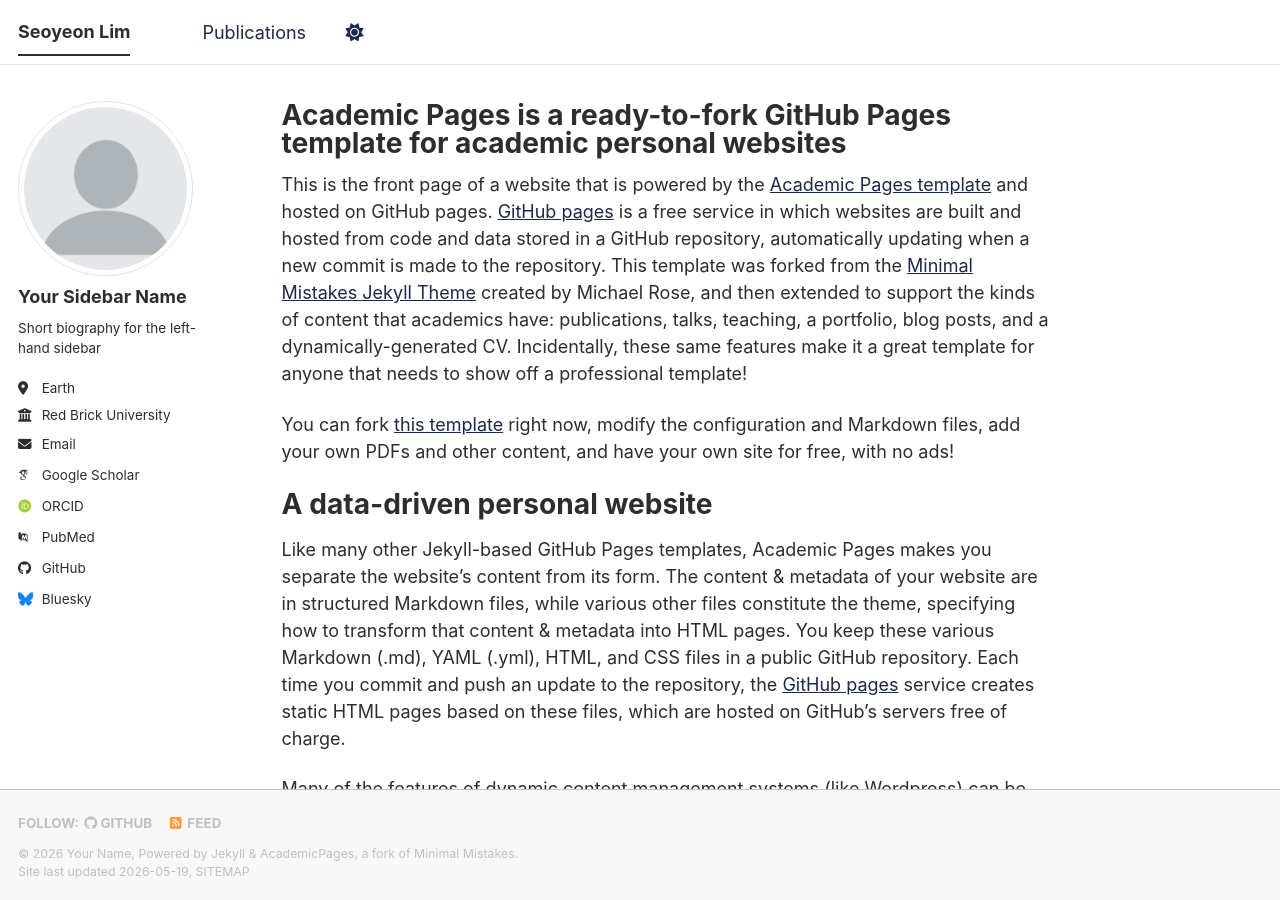
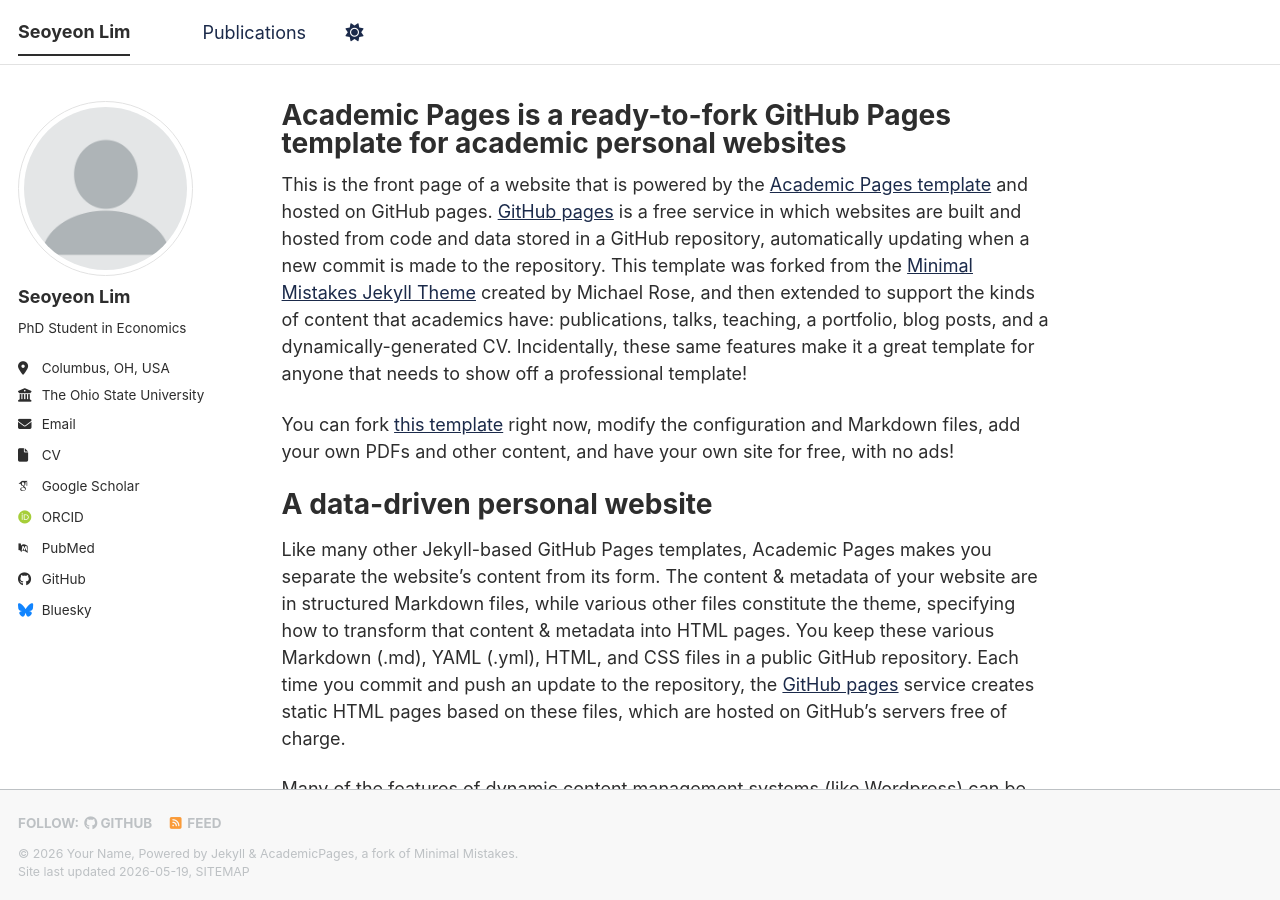
Before and after one commit to seoyeon-lim/academic.github.io, a Jekyll site: the page built from _pages/about.md, in a window 1280 px wide and 900 px high. Built offline with Jekyll 4.4.1, drawn with Linux system fonts in a browser that asks for light colours; some web fonts are replaced; a script bundle is joined from its source files by our own code; library files that are not in the unit come from our copies.

Commit message:
Update sidebar: name, bio, location, OSU, email, CV link
Co-Authored-By: Claude Sonnet 4.6 <noreply@anthropic.com>

```diff
--- a/_config.yml
+++ b/_config.yml
@@ -25,13 +25,14 @@ repository               : "academicpages/academicpages.github.io"
 author:
   # Biographic information
   avatar           : "profile.png"
-  name             : "Your Sidebar Name"
+  name             : "Seoyeon Lim"
   pronouns         : # example: "she/her"
-  bio              : "Short biography for the left-hand sidebar"
-  location         : "Earth"
-  employer         : "Red Brick University"
+  bio              : "PhD Student in Economics"
+  location         : "Columbus, OH, USA"
+  employer         : "The Ohio State University"
   uri              : # URL
-  email            : "none@example.org"
+  email            : "lim.1523@osu.edu"
+  cv               : "/files/cv.pdf" # path to your CV file
 
   # Academic websites
   academia         : # URL
--- a/_includes/author-profile.html
+++ b/_includes/author-profile.html
@@ -35,6 +35,9 @@
       {% endif %}
       {% if author.email %}
         <li><a href="mailto:{{ author.email }}"><i class="fas fa-fw fa-envelope icon-pad-right" aria-hidden="true"></i>{{ site.data.ui-text[site.locale].email_label | default: "Email" }}</a></li>
+      {% endif %}
+      {% if author.cv %}
+        <li><a href="{{ author.cv }}"><i class="fas fa-fw fa-file icon-pad-right" aria-hidden="true"></i>CV</a></li>
       {% endif %}
 
       <!-- Font Awesome and Academicons icons / Academic websites -->
```
